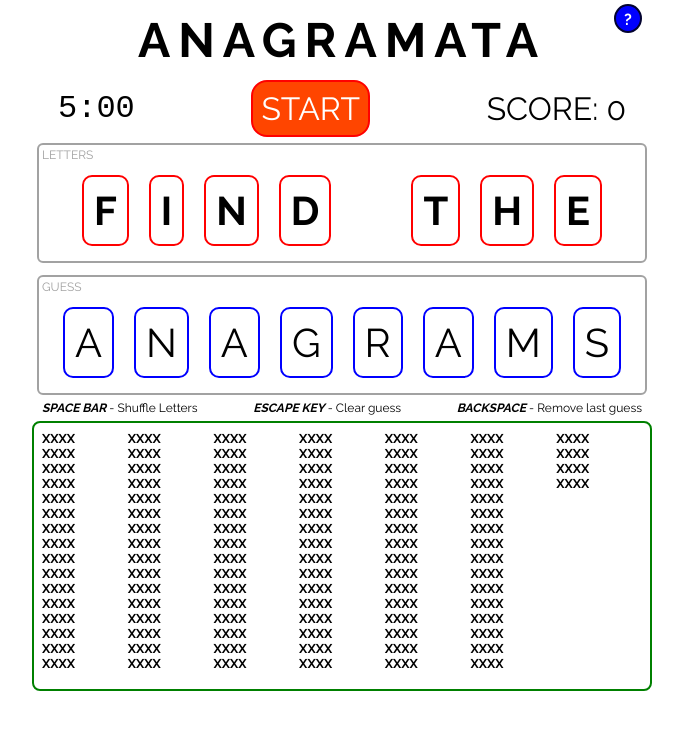
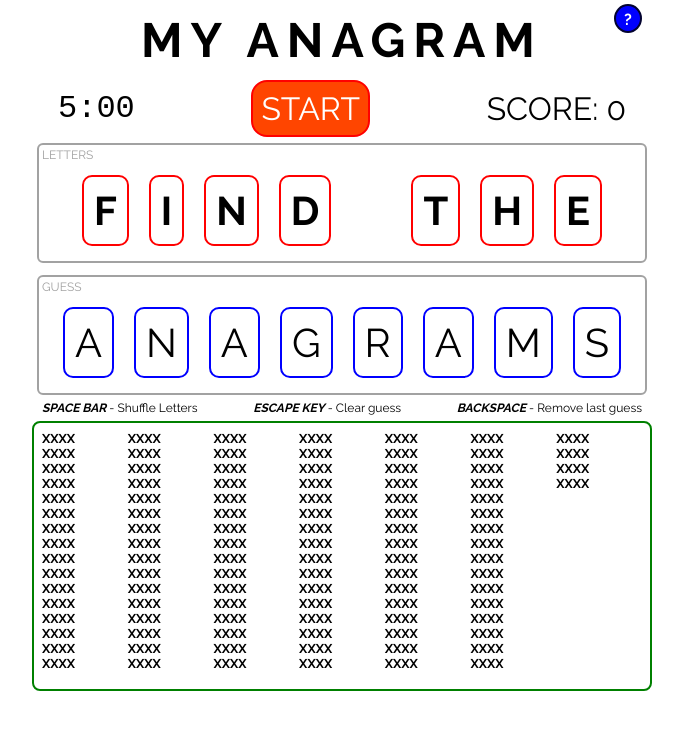
Before and after one commit to cjkr/anagram_web_app, a plain HTML site: page index.html in a window 1280 px wide. Shown: the whole page, without its empty margins (298-981 px from the left). Drawn offline with Linux system fonts and the light colour scheme.

Commit message:
Update game variables

```diff
--- a/index.html
+++ b/index.html
@@ -5,7 +5,7 @@
     <meta name="viewport" content="width=device-width, initial-scale=1.0" />
     <link rel="stylesheet" href="style.css" />
     <script src="app.js" defer></script>
-    <title>Anagramata</title>
+    <title>My Anagram</title>
     <link
       rel="shortcut icon"
       href="./favicon/favicon.ico"
@@ -37,7 +37,7 @@
     </div>
     <div class="container">
       <div class="btn helpBtn">?</div>
-      <h1 id="title">Anagramata</h1>
+      <h1 id="title">My Anagram</h1>
       <div class="scoreTimer">
         <div class="timer"></div>
         <div class="btn stopBtn">STOP</div>
```
Also changed, not shown: 1 other file.
